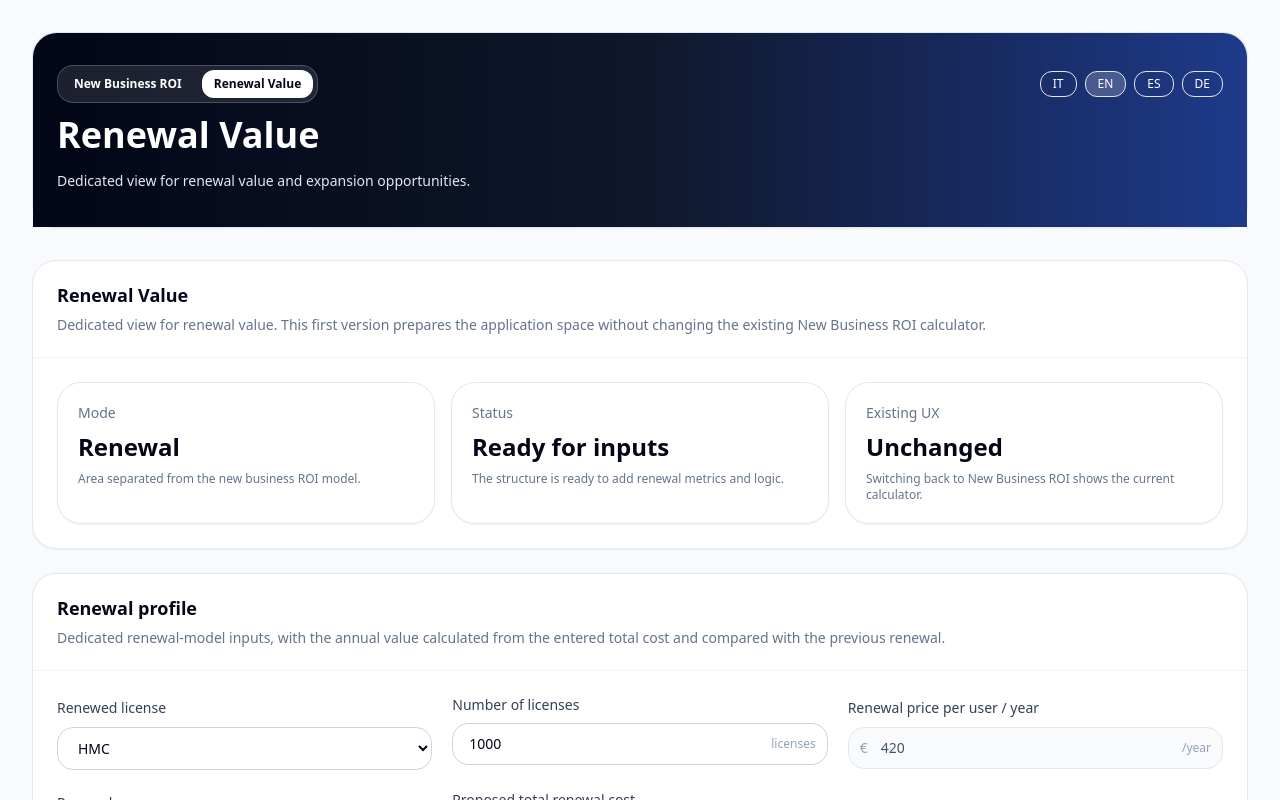
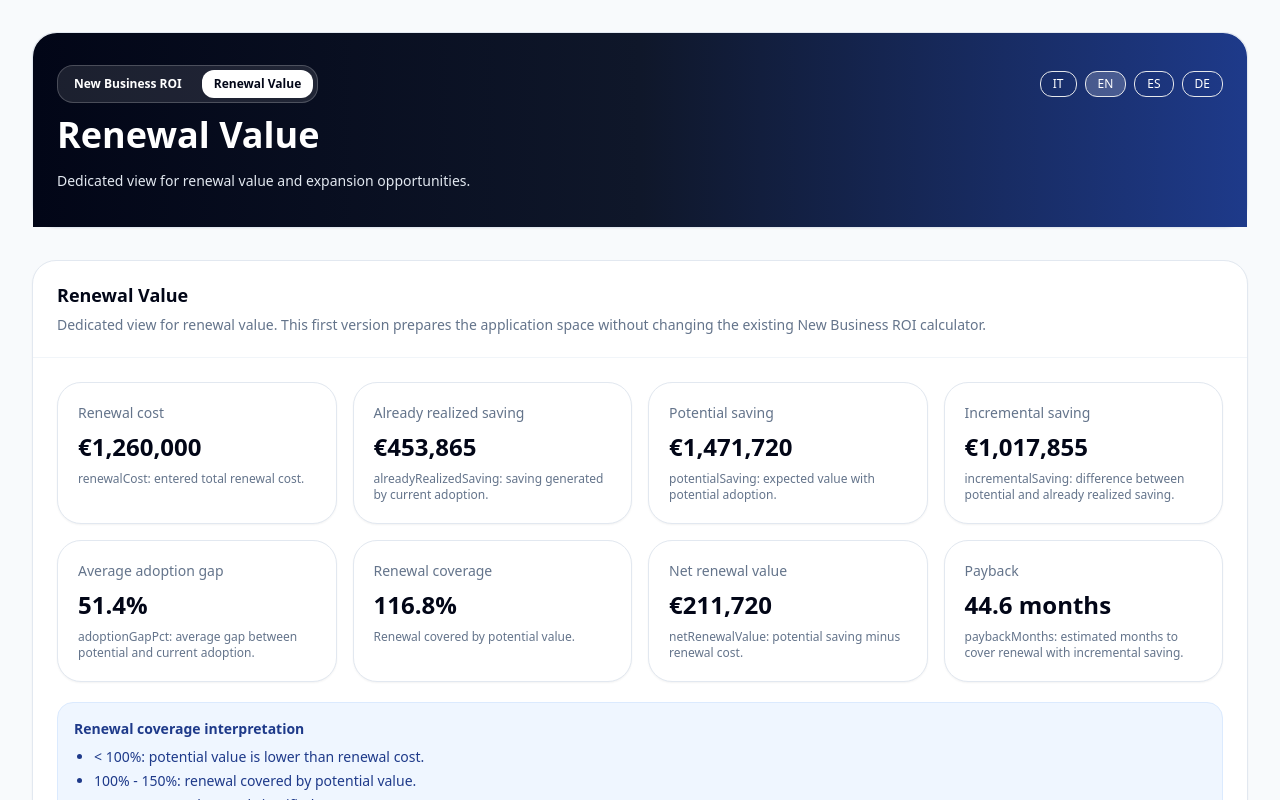
Before and after one commit to ferrarisimo/citrix-hmc-roi-calculator, a React (Vite) app: page / in a window 1280 px wide. Both pictures are taken after a click on the button "Renewal Value". Shown: the top 800 px of the page. Built offline with nearby package versions, Linux system fonts and the light colour scheme.

Commit message:
Add renewal KPI dashboard

```diff
--- a/src/App.jsx
+++ b/src/App.jsx
@@ -14,6 +14,7 @@ import {
 } from 'recharts';
 import { LABELS, detectBrowserLanguage } from './i18n/labels';
 import { RENEWAL_FEATURES } from './models/renewalFeatureCatalog';
+import { calculateRenewalValueModel } from './models/renewalValueModel';
 
 const localeByLanguage = { it: 'it-IT', en: 'en-US', es: 'es-ES', de: 'de-DE' };
 
@@ -712,6 +713,15 @@ function RenewalValueView({ lang, renewal, onRenewalProfileChange, onRenewalTech
     ? ((annualRenewalValue - previousRenewalAnnualCost) / previousRenewalAnnualCost) * 100
     : 0;
   const visibleRenewalFeatures = RENEWAL_FEATURES.filter((feature) => feature.availableFor.includes(profile.renewalType));
+  const renewalValueModel = calculateRenewalValueModel(renewal, visibleRenewalFeatures);
+  const coveragePct = renewalValueModel.renewalCoverageRatio === null ? null : renewalValueModel.renewalCoverageRatio * 100;
+  const coverageInterpretation = coveragePct === null
+    ? t('Inserire un costo rinnovo per calcolare la copertura.', 'Enter a renewal cost to calculate coverage.', 'Introduce un coste de renovación para calcular la cobertura.', 'Renewal-Kosten eingeben, um die Abdeckung zu berechnen.')
+    : coveragePct < 100
+      ? t('Valore potenziale inferiore al costo rinnovo.', 'Potential value is lower than renewal cost.', 'El valor potencial es inferior al coste de renovación.', 'Der potenzielle Wert liegt unter den Renewal-Kosten.')
+      : coveragePct <= 150
+        ? t('Rinnovo coperto dal valore potenziale.', 'Renewal covered by potential value.', 'Renovación cubierta por el valor potencial.', 'Renewal durch potenziellen Wert abgedeckt.')
+        : t('Rinnovo fortemente giustificato.', 'Renewal strongly justified.', 'Renovación fuertemente justificada.', 'Renewal stark gerechtfertigt.');
   const renewalFeatureRows = visibleRenewalFeatures.map((feature) => {
     const adoption = getFeatureAdoption(renewal, feature);
     const adoptionGapPct = Math.max(0, adoption.potentialAdoptionPct - adoption.currentAdoptionPct);
@@ -744,22 +754,23 @@ function RenewalValueView({ lang, renewal, onRenewalProfileChange, onRenewalTech
           'Dedizierte Ansicht für Renewal Value. Diese erste Version bereitet den Anwendungsbereich vor, ohne den bestehenden New Business ROI-Rechner zu ändern.'
         )}
       >
-        <div className="grid gap-4 md:grid-cols-3">
-          <Kpi
-            title={t('Modalità', 'Mode', 'Modo', 'Modus')}
-            value="Renewal"
-            hint={t('Area separata dal modello ROI new business.', 'Area separated from the new business ROI model.', 'Área separada del modelo ROI new business.', 'Vom New-Business-ROI-Modell getrennter Bereich.')}
-          />
-          <Kpi
-            title={t('Stato', 'Status', 'Estado', 'Status')}
-            value={t('In preparazione', 'Ready for inputs', 'Lista para inputs', 'Bereit für Eingaben')}
-            hint={t('La struttura è pronta per aggiungere metriche e logiche di rinnovo.', 'The structure is ready to add renewal metrics and logic.', 'La estructura está lista para añadir métricas y lógica de renovación.', 'Die Struktur ist bereit für Renewal-Metriken und -Logik.')}
-          />
-          <Kpi
-            title={t('UX esistente', 'Existing UX', 'UX existente', 'Bestehende UX')}
-            value={t('Invariata', 'Unchanged', 'Sin cambios', 'Unverändert')}
-            hint={t('Tornando a New Business ROI si ritrova il calcolatore attuale.', 'Switching back to New Business ROI shows the current calculator.', 'Al volver a New Business ROI se muestra la calculadora actual.', 'Beim Wechsel zurück zu New Business ROI erscheint der aktuelle Rechner.')}
-          />
+        <div className="grid gap-4 md:grid-cols-2 xl:grid-cols-4">
+          <Kpi title={t('Costo rinnovo', 'Renewal cost', 'Coste renovación', 'Renewal-Kosten')} value={eur(renewalValueModel.renewalCost, lang)} hint={t('renewalCost: costo totale del rinnovo inserito.', 'renewalCost: entered total renewal cost.', 'renewalCost: coste total de renovación introducido.', 'renewalCost: eingegebene Renewal-Gesamtkosten.')} />
+          <Kpi title={t('Saving già realizzato', 'Already realized saving', 'Saving ya realizado', 'Bereits realisierte Einsparung')} value={eur(renewalValueModel.alreadyRealizedSaving, lang)} hint={t('alreadyRealizedSaving: saving generato dall’adoption attuale.', 'alreadyRealizedSaving: saving generated by current adoption.', 'alreadyRealizedSaving: ahorro generado por la adopción actual.', 'alreadyRealizedSaving: Einsparung durch aktuelle Adoption.')} />
+          <Kpi title={t('Saving potenziale', 'Potential saving', 'Saving potencial', 'Potenzielle Einsparung')} value={eur(renewalValueModel.potentialSaving, lang)} hint={t('potentialSaving: valore massimo atteso con adoption potenziale.', 'potentialSaving: expected value with potential adoption.', 'potentialSaving: valor esperado con adopción potencial.', 'potentialSaving: erwarteter Wert bei potenzieller Adoption.')} />
+          <Kpi title={t('Saving incrementale', 'Incremental saving', 'Saving incremental', 'Inkrementelle Einsparung')} value={eur(renewalValueModel.incrementalSaving, lang)} hint={t('incrementalSaving: differenza tra saving potenziale e già realizzato.', 'incrementalSaving: difference between potential and already realized saving.', 'incrementalSaving: diferencia entre ahorro potencial y ya realizado.', 'incrementalSaving: Differenz zwischen potenzieller und bereits realisierter Einsparung.')} />
+          <Kpi title={t('Gap adoption medio', 'Average adoption gap', 'Gap adopción medio', 'Durchschnittliche Adoptionslücke')} value={pct(renewalValueModel.adoptionGapPct, 1)} hint={t('adoptionGapPct: gap medio tra adoption potenziale e attuale.', 'adoptionGapPct: average gap between potential and current adoption.', 'adoptionGapPct: brecha media entre adopción potencial y actual.', 'adoptionGapPct: durchschnittliche Lücke zwischen potenzieller und aktueller Adoption.')} />
+          <Kpi title={t('Coverage rinnovo', 'Renewal coverage', 'Cobertura renovación', 'Renewal-Abdeckung')} value={coveragePct === null ? '—' : pct(coveragePct, 1)} hint={coverageInterpretation} />
+          <Kpi title={t('Valore netto rinnovo', 'Net renewal value', 'Valor neto renovación', 'Netto-Renewal-Wert')} value={eur(renewalValueModel.netRenewalValue, lang)} hint={t('netRenewalValue: saving potenziale meno costo rinnovo.', 'netRenewalValue: potential saving minus renewal cost.', 'netRenewalValue: ahorro potencial menos coste de renovación.', 'netRenewalValue: potenzielle Einsparung minus Renewal-Kosten.')} />
+          <Kpi title={t('Payback', 'Payback', 'Payback', 'Payback')} value={renewalValueModel.paybackMonths === null ? '—' : `${renewalValueModel.paybackMonths.toFixed(1)} ${t('mesi', 'months', 'meses', 'Monate')}`} hint={t('paybackMonths: mesi stimati per coprire il rinnovo con saving incrementale.', 'paybackMonths: estimated months to cover renewal with incremental saving.', 'paybackMonths: meses estimados para cubrir la renovación con ahorro incremental.', 'paybackMonths: geschätzte Monate zur Deckung des Renewals mit inkrementeller Einsparung.')} />
+        </div>
+        <div className="mt-5 rounded-2xl border border-blue-100 bg-blue-50 p-4 text-sm text-blue-900">
+          <p className="font-semibold">{t('Interpretazione coverage rinnovo', 'Renewal coverage interpretation', 'Interpretación cobertura renovación', 'Interpretation der Renewal-Abdeckung')}</p>
+          <ul className="mt-2 list-disc space-y-1 pl-5">
+            <li>{t('< 100%: valore potenziale inferiore al costo rinnovo.', '< 100%: potential value is lower than renewal cost.', '< 100%: valor potencial inferior al coste de renovación.', '< 100%: potenzieller Wert unter den Renewal-Kosten.')}</li>
+            <li>{t('100% - 150%: rinnovo coperto dal valore potenziale.', '100% - 150%: renewal covered by potential value.', '100% - 150%: renovación cubierta por el valor potencial.', '100% - 150%: Renewal durch potenziellen Wert abgedeckt.')}</li>
+            <li>{t('> 150%: rinnovo fortemente giustificato.', '> 150%: renewal strongly justified.', '> 150%: renovación fuertemente justificada.', '> 150%: Renewal stark gerechtfertigt.')}</li>
+          </ul>
         </div>
       </SectionCard>
 
```
